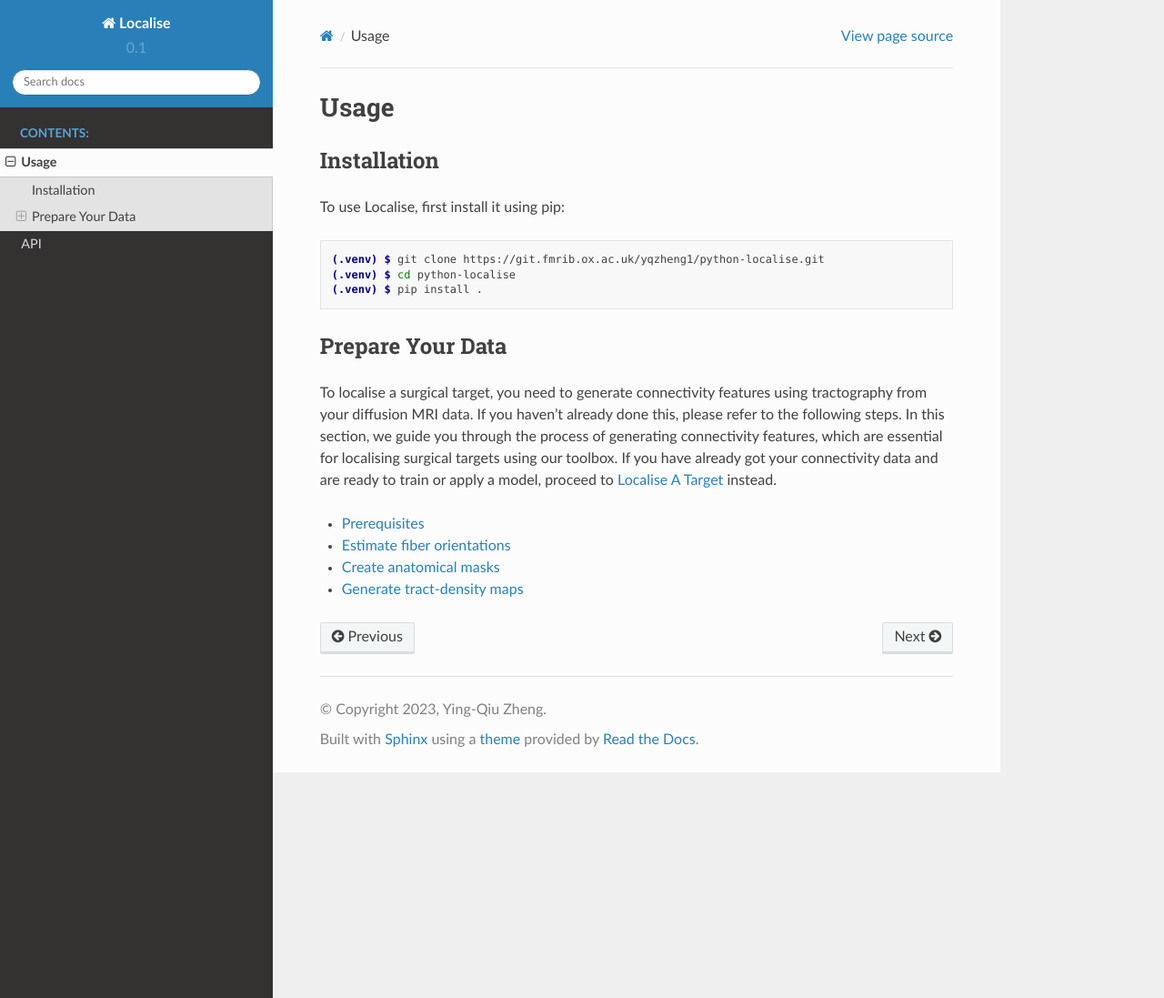
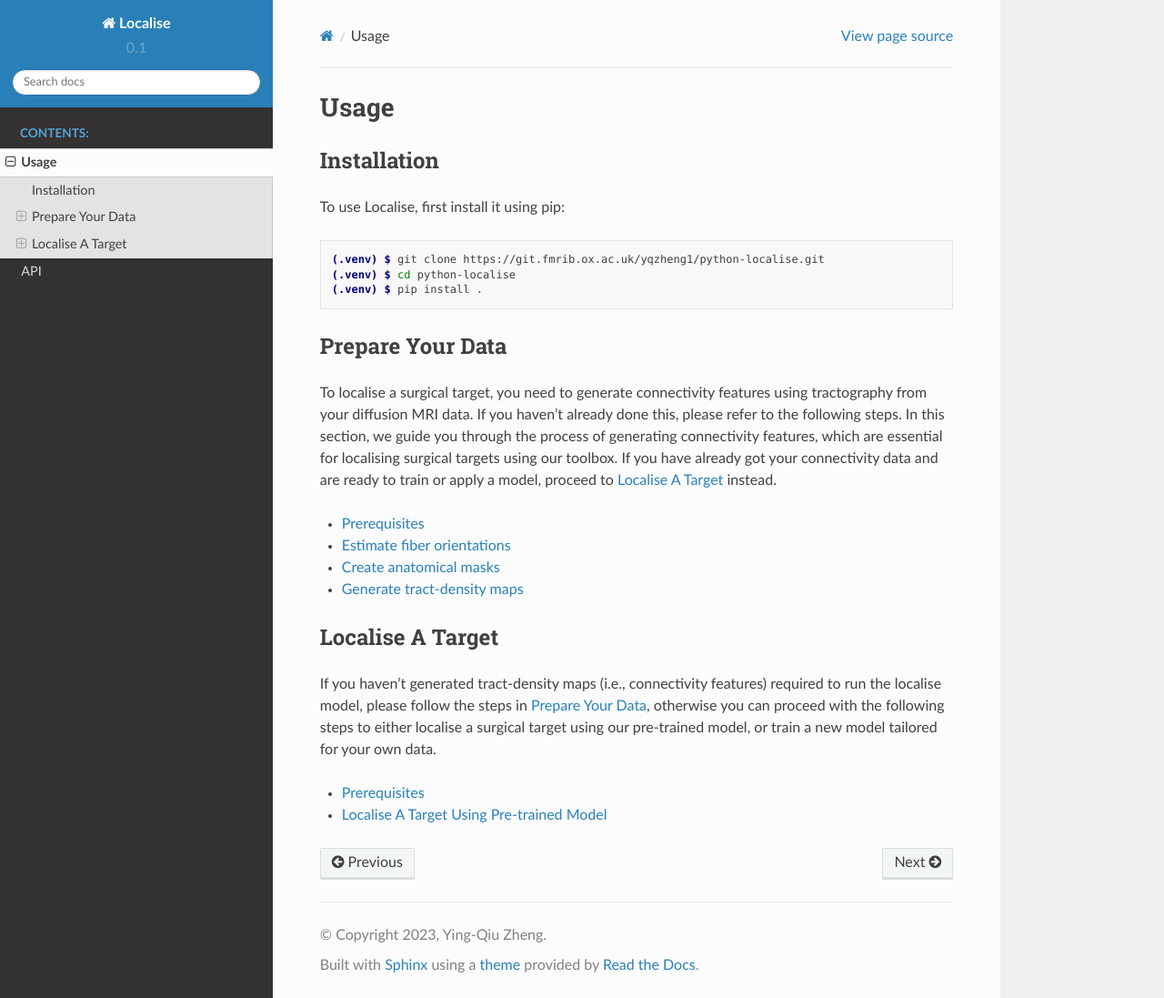
Before and after one commit to yingqiuz/localise, a Sphinx documentation site: the page built from docs/source/sections/usage.rst, in a window 1280 px wide and 1097 px high. Shown: the whole window at 91% size. Built offline with Sphinx 7.4.7 and the Read the Docs theme 2.0.0, drawn with Linux system fonts in a browser that asks for light colours.

Commit message:
update docs

```diff
--- a/docs/source/sections/usage.rst
+++ b/docs/source/sections/usage.rst
@@ -16,8 +16,11 @@ To use Localise, first install it using pip:
    (.venv) $ cd python-localise
    (.venv) $ pip install .
 
+.. _prepare:
+
 Prepare Your Data
 -----------------
+
 To localise a surgical target, you need to generate connectivity features using tractography
 from your diffusion MRI data.
 If you haven't already done this, please refer to the following steps.
@@ -33,3 +36,17 @@ proceed to :ref:`Localise A Target <localise>` instead.
    prepare/estimate.rst
    prepare/create_masks.rst
    prepare/create_tracts.rst
+
+Localise A Target
+-----------------
+
+If you haven't generated tract-density maps (i.e., connectivity features) required to
+run the localise model, please follow the steps in :ref:`Prepare Your Data <prepare>`,
+otherwise you can proceed with the following steps to either localise a surgical target
+using our pre-trained model, or train a new model tailored for your own data.
+
+.. toctree::
+   :maxdepth: 1
+
+   localise/prerequisites.rst
+   localise/predict.rst
```
Also changed, not shown: docs/source/sections/localise/predict.rst (added, +17 -0 lines), docs/source/sections/localise/prerequisites.rst (added, +40 -0 lines), docs/source/sections/localise/train.rst (added).
